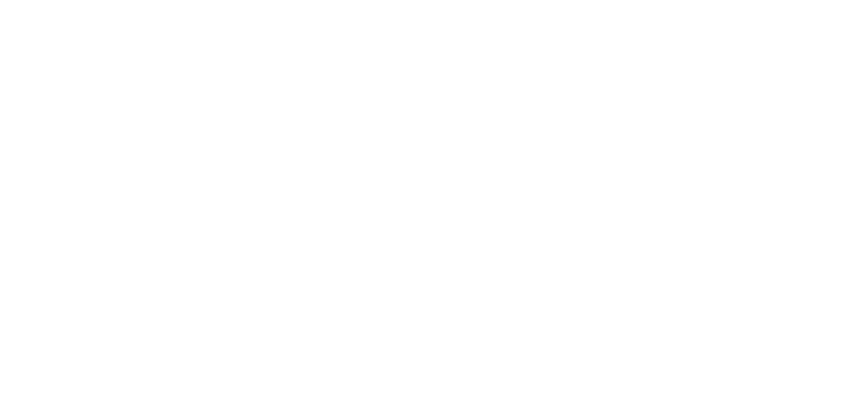
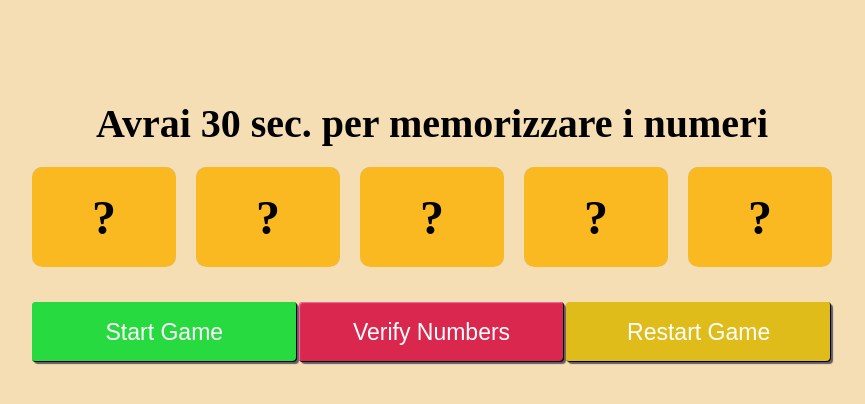
Before and after one commit to slivcaigor/js-simon, a plain HTML site: page index.html in a window 1280 px wide. Shown: the whole page, without its empty margins (208-1073 px from the left). Drawn offline with Linux system fonts and the light colour scheme.

Commit message:
Done, could be optimized

```diff
--- /dev/null
+++ b/css/master.css
@@ -0,0 +1,119 @@
+* {
+  padding: 0;
+  margin: 0;
+  box-sizing: border-box;
+}
+
+html {
+  font-size: 62.5%;
+}
+
+body {
+  background-color: wheat;
+}
+
+/* Main container styling */
+.container {
+  width: 800px;
+  margin: 100px auto;
+}
+
+/* Buttons styling */
+.button {
+  display: inline-block;
+  width: calc(100% / 3 - 2px);
+  padding: 2rem 0;
+  margin: 1.5rem 0;
+  font-size: 2.3rem;
+  font-weight: 300;
+  line-height: 2rem;
+  color: #fff;
+  text-decoration: none;
+  border: none;
+  border-radius: .4rem;
+  cursor: pointer;
+}
+
+/* Verify Button */
+#verify {
+  background-color: #da274d;
+  box-shadow: inset -0.1rem -0.1rem 0 0 #000000, inset 0.1rem 0.1rem 0.1rem 0 #f36aa8, 0.2rem 0.2rem 0.1rem rgba(0, 0, 59, 0.6);
+}
+
+#verify:hover {
+  background-color: #a81c3b;
+}
+
+/* Start Button */
+#start:hover {
+  background-color: #22bd37;
+}
+
+#start {
+  background-color: #27da3f;
+  box-shadow: inset -0.1rem -0.1rem 0 0 #000000, inset 0.1rem 0.1rem 0.1rem 0 #27da3f, 0.2rem 0.2rem 0.1rem rgba(0, 0, 59, 0.6);
+}
+
+/* Restart Button */
+#restart:hover {
+  background-color: #bd9e17;
+}
+
+#restart {
+  background-color: #e0bc1b;
+  box-shadow: inset -0.1rem -0.1rem 0 0 #000000, inset 0.1rem 0.1rem 0.1rem 0 #e0bc1b, 0.2rem 0.2rem 0.1rem rgba(0, 0, 59, 0.6);
+}
+
+/* Timer */
+h1 {
+  font-size: 40px;
+  text-align: center;
+}
+
+/* Number Boxes */
+.ms_styled {
+  position: relative;
+  display: flex;
+  align-items: center;
+  justify-content: center;
+  font-size: 4.8rem;
+  font-weight: 600;
+  width: 18%;
+  height: 10rem;
+  padding: 0 1.0rem;
+  overflow: hidden;
+  text-align: center;
+  background: #ffffff;
+  border-radius: 1.0rem;
+  box-shadow: 0 .2rem .7rem rgba(0, 0, 0, .3) inset, 0 0 .1rem rgba(0, 0, 0, .2) inset;
+}
+
+/* Containers */
+.group,
+.inputs {
+  display: flex;
+  justify-content: space-between;
+  padding: 2.0rem 0;
+  border-radius: 3.0rem;
+}
+
+/* Question Marks */
+.unshown {
+  position: absolute;
+  background-color: #fab821;
+  font-size: 4.8rem;
+  font-weight: 600;
+  width: 100%;
+  height: 10rem;
+  padding: 0 1.0rem;
+  overflow: hidden;
+  display: flex;
+  align-items: center;
+  justify-content: center;
+  border-radius: 1.0rem;
+}
+
+/* Hide boxes */
+.hidden {
+  display: none;
+}
--- a/index.html
+++ b/index.html
@@ -5,12 +5,37 @@
   <meta charset="UTF-8">
   <meta http-equiv="X-UA-Compatible" content="IE=edge">
   <script src="./js/main.js" defer></script>
+  <link rel="stylesheet" href="./css/master.css">
   <meta name="viewport" content="width=device-width, initial-scale=1.0">
   <title>Simon Says</title>
 </head>
 
 <body>
-
+  <main>
+    <!-- Container to center content of the page -->
+    <div class="container">
+      <!-- Timer to memorize numbers -->
+      <h1 class="timer"></h1>
+      <!-- The numbers to memorize -->
+      <div class="group"></div>
+      <!-- The inputs to insert memorized numbers -->
+      <form name="verify">
+        <div class="inputs"></div>
+      </form>
+      <!-- Button to start the game -->
+      <button id="start" class="lever button">
+        Start Game
+      </button>
+      <!-- Button to verify numbers -->
+      <button id="verify" class="lever button btn2">
+        Verify Numbers
+      </button>
+      <!-- Button to restart game -->
+      <button id="restart" class="lever button btn2">
+        Restart Game
+      </button>
+    </div>
+  </main>
 </body>
 
 </html>
--- a/js/main.js
+++ b/js/main.js
@@ -0,0 +1,131 @@
+
+const randomGenNumb = genArrNumUniciRandomMinMax(5, 1, 99);
+const userInputsArr = [];
+const arrOfStr = [];
+const uniqueFilteredArray = [];
+const timerOn = document.querySelector('.timer');
+const inputs = document.querySelector('.inputs');
+
+// Number inputs generated dynamically
+//========================================================================
+for (let x = 0; x < 5; x++) {
+  let formClass = document.querySelector(".inputs");
+  let genFormClass = `<input class="ms_styled userInputsArr" type="text">`;
+  formClass.innerHTML += genFormClass;
+};
+
+// Number boxes generated dynamically
+//========================================================================
+for (let i = 0; i < 5; i++) {
+  let rowClass = document.querySelector(".group");
+  let genClass = `<div class="genNum ms_styled">
+<div class="unshown">?</div></div`;
+  rowClass.innerHTML += genClass;
+};
+const generatedNumbers = document.querySelectorAll('.genNum');
+
+// Buttons functions initialization
+//========================================================================
+timerOn.innerHTML = "Avrai 30 sec. per memorizzare i numeri";
+document.getElementById("start").addEventListener('click', () => {
+  generateNumbers();
+  arrConvert();
+  gameStart();
+});
+
+inputs.classList.add('hidden');
+document.getElementById("verify").addEventListener('click', () => {
+  userInputs();
+  areEqual();
+});
+
+document.getElementById("restart").addEventListener('click', () => {
+  resetGame();
+});
+
+// Reloading the page to reset game (can be optimized)
+//========================================================================
+function resetGame() {
+  window.location.reload();
+};
+
+// Filters the array to show matching memorized numbers
+//========================================================================
+function areEqual() {
+  const filteredArray = userInputsArr.filter(value => arrOfStr.includes(value));
+  const uniqueFilteredArray = [...new Set(filteredArray)];
+  for (let i = 0; i < uniqueFilteredArray.length; i++) {
+    if (i === 0) {
+      timerOn.innerHTML = "Hai indovinato 1 numero";
+    } else if (i > 0) {
+      timerOn.innerHTML = "Hai indovinato " + `${i + 1}` + " numeri";
+    }
+  }
+  console.log("Numeri indovinati " + uniqueFilteredArray);
+};
+
+// Converts generated array of numbers to string
+//========================================================================
+function arrConvert() {
+  randomGenNumb.forEach(num => {
+    arrOfStr.push(String(num));
+  });
+  console.log("Numeri da memorizzare " + arrOfStr);
+};
+
+// User number inputs into array
+//========================================================================
+function userInputs() {
+  const inputs = document.getElementsByClassName("userInputsArr");
+  for (let i = 0; i < inputs.length; i++) {
+    userInputsArr.push(inputs[i].value);
+    inputs[i].value = '';
+  }
+  console.log("Numeri memorizzati " + userInputsArr);
+};
+
+// Set the timer when the game starts
+//========================================================================
+function gameStart() {
+  let seconds = 3;
+  let timer = setInterval(() => {
+    if (seconds === 0) {
+      clearInterval(timer);
+      timerOn.innerHTML = "Inserisci i numeri memorizzati qua sotto";
+      document.querySelector('.group').classList.add('hidden');
+      inputs.classList.remove('hidden');
+    } else {
+      timerOn.innerHTML = `Timer: ${seconds}`;
+      seconds--;
+    }
+  }, 1000);
+};
+
+// Adding generated numbers into page
+//========================================================================
+function generateNumbers() {
+  for (let i = 0; i < randomGenNumb.length; i++) {
+    generatedNumbers[i].innerHTML = randomGenNumb[i];
+  }
+};
+
+// Generate random numbers
+//========================================================================
+function randomInteger(min, max) {
+  return (Math.floor(Math.random() * ((max + 1) - min) + min));
+};
+
+// Generate numbers quantity with a range
+//========================================================================
+function genArrNumUniciRandomMinMax(howMany, minNum, maxNum) {
+  const newArr = [];
+
+  while (newArr.length < howMany) {
+    let newNumber = randomInteger(minNum, maxNum);
+
+    if (!newArr.includes(newNumber)) {
+      newArr.push(newNumber);
+    }
+  }
+  return newArr;
+};
```
